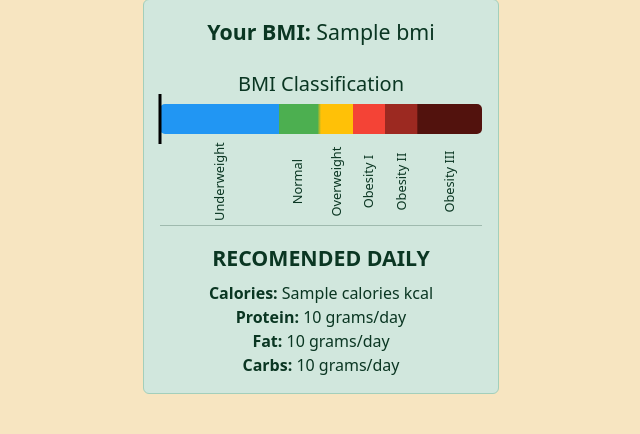
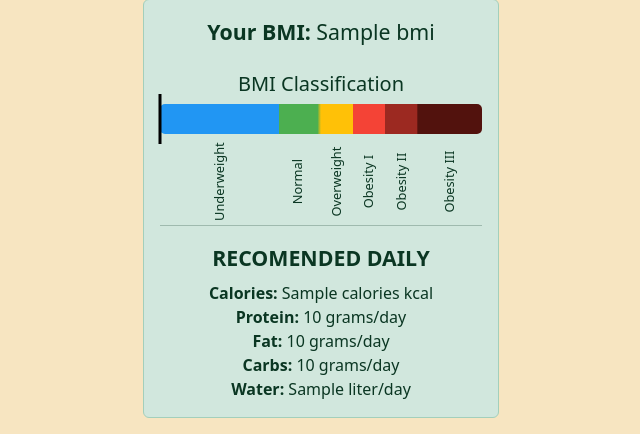
Before and after one commit to elsabnilsson/DAT257, a Flask app: template templates/index.html in a window 1280 px wide. Shown: the part 661-1095 px from the top of the page, without its empty margins (319-959 px from the left). Before the commit the page ends 1055 px from the top, so only its background shows below. Run offline with Flask 3, Linux system fonts and the light colour scheme; the template is opened without the code that fills it: most values are stand-ins (such as "Sample title", 1, 10 or a date in 2020).

Commit message:
water recommendation

```diff
--- a/main.py
+++ b/main.py
@@ -1,5 +1,6 @@
 from activitylevel import InactiveNutrition, ModerateNutrition, ActiveNutrition
 from person import Person
+from rec_water import calc_water_intake
 from flask import Flask, render_template, request
 
 app = Flask(__name__)
@@ -7,7 +8,7 @@ app = Flask(__name__)
 @app.route("/", methods=["GET", "POST"])
 def index():
     age = height = weight = activity = ""
-    bmi = protein = calories = fat = carbs = None
+    bmi = protein = calories = fat = carbs = water_intake = None
 
     if request.method == "POST":
         age_input = request.form.get("age", "")
@@ -31,6 +32,7 @@ def index():
 
             strategy = strategy_map.get(activity, ActiveNutrition())
             calories, protein, fat, carbs = strategy.calculate_macros(person)
+            water_intake = calc_water_intake(person, activity)
 
         except ValueError:
             bmi = "Invalid input. Please enter valid numbers."
@@ -45,7 +47,8 @@ def index():
         age=age,
         height=height * 100 if height else "",
         weight=weight if weight else "",
-        activity=activity
+        activity=activity,
+        water_intake=water_intake
     )
 
 
--- a/templates/index.html
+++ b/templates/index.html
@@ -218,6 +218,12 @@
                   <strong>Carbs: </strong> {{ carbs }} grams/day
                 </div>
               {% endif %}
+
+              {% if water_intake %}
+                <div>
+                  <strong>Water: </strong> {{ water_intake }} liter/day
+                </div>
+              {% endif %}
             </div>
           {% endif %}
 
```
Also changed, not shown: rec_water.py (added, +15 -0 lines).
